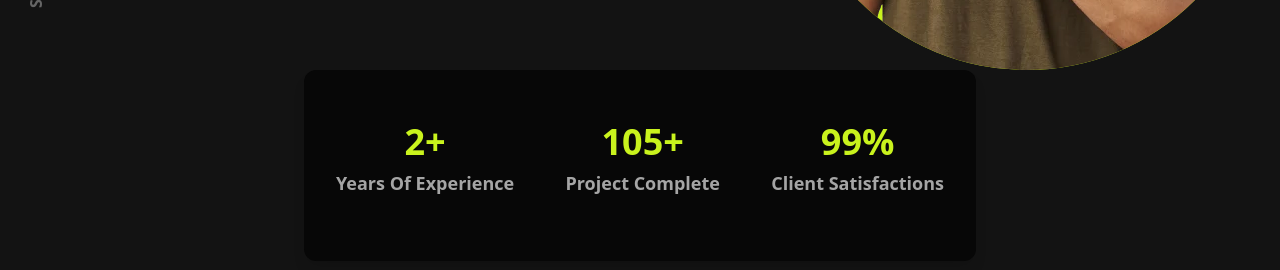
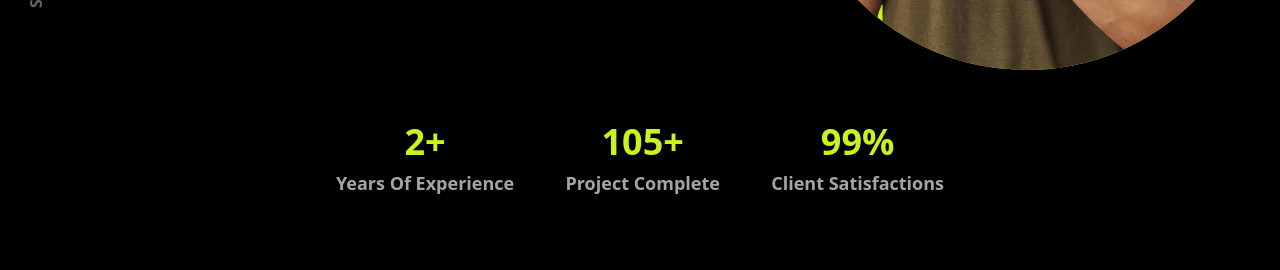
Before and after one commit to parvejpappu100/parvej-hasan-client-web, a React (Vite) app: page / in a window 1280 px wide. Shown: the part 682-952 px from the top of the page. Built offline with nearby package versions, Linux system fonts and the light colour scheme.

Commit message:
change the welcome time

```diff
--- a/index.html
+++ b/index.html
@@ -4,6 +4,9 @@
     <meta charset="UTF-8" />
     <link rel="icon" type="image/svg+xml" href="/src/assets/images/full.png" />
     <meta name="viewport" content="width=device-width, initial-scale=1.0" />
+    <meta name="description" content="Parvej Hasan Pappu  MERN Stack Developer | Building Next-Level Web Solutions" />
+    <meta name="keywords" content="parvej hasan pappu, parvej, pappu, web developer, mern stack developer, react developer, frontend developer, express js developer" />
+    <meta name="author" content="Parvej Hasan Pappu" />
     <title>Parvej Hasan Pappu</title>
   </head>
   <body>
--- a/src/components/Banner/Banner.jsx
+++ b/src/components/Banner/Banner.jsx
@@ -20,7 +20,7 @@ const Banner = () => {
     }, []);
 
     return (
-        <div className='bg-[#131313] pt-24 lg:pt-36'>
+        <div className=' pt-24 lg:pt-36'>
             <div data-aos="fade-up" data-aos-duration="1000" data-aos-delay="500" className='lg:container mx-auto px-4 '>
                 <div className='flex flex-col-reverse lg:flex-row  justify-between lg:items-center'>
                     <div className='flex gap-5 lg:gap-24 mt-12 items-center lg:items-start'>
@@ -86,7 +86,7 @@ const Banner = () => {
                         <img className='bg-[#C9F31D] rounded-full' src={myPhoto} alt="Parvej Hasan Pappu" />
                     </motion.div>
                 </div>
-                <div className='bg-[#070707] p-8 rounded-xl shadow-lg flex flex-col md:flex-row items-center text-center justify-between max-w-2xl mx-auto mt-20 lg:mt-0'>
+                <div className='bg-transparent p-8 rounded-xl shadow-lg flex flex-col md:flex-row items-center text-center justify-between max-w-2xl mx-auto mt-20 lg:mt-0'>
                     <div className='mt-5 '>
                         <h3 className='text-[#C9F31D] text-4xl font-bold'>2+</h3>
                         <p className='text-[#A5A5A5] text-[18px] mt-2 mb-8 font-semibold'>Years Of Experience</p>
--- a/src/index.css
+++ b/src/index.css
@@ -2,6 +2,6 @@
 @tailwind components;
 @tailwind utilities;
 
-body{
+/* body{
     background-color: #131313;
-}
+} */
--- a/src/main.jsx
+++ b/src/main.jsx
@@ -5,6 +5,21 @@ import Home from './pages/Home/Home.jsx'
 
 ReactDOM.createRoot(document.getElementById('root')).render(
   <React.StrictMode>
-    <Home></Home>
+   <div className="relative bg-black min-h-screen">
+      {/* Grid Overlay */}
+      <div className="absolute inset-0 pointer-events-none">
+        {/* Horizontal Lines */}
+        <div className="absolute inset-0 bg-[linear-gradient(to bottom, white 1px, transparent 15px)] [background-size:16px_16px]"></div>
+        {/* Vertical Lines */}
+        <div className="absolute inset-0 bg-[linear-gradient(to right, white 1px, transparent 15px)] [background-size:16px_16px]"></div>
+      </div>
+
+      {/* Main Content */}
+      <Home />
+    </div>
+
+
+
+
   </React.StrictMode>,
 )
--- a/src/pages/Home/Home.jsx
+++ b/src/pages/Home/Home.jsx
@@ -14,7 +14,7 @@ const Home = () => {
         const fetchData = async () => {
             setTimeout(() => {
                 setLoading(false);
-            }, 3500);
+            }, 2900);
         };
 
         fetchData();
```
